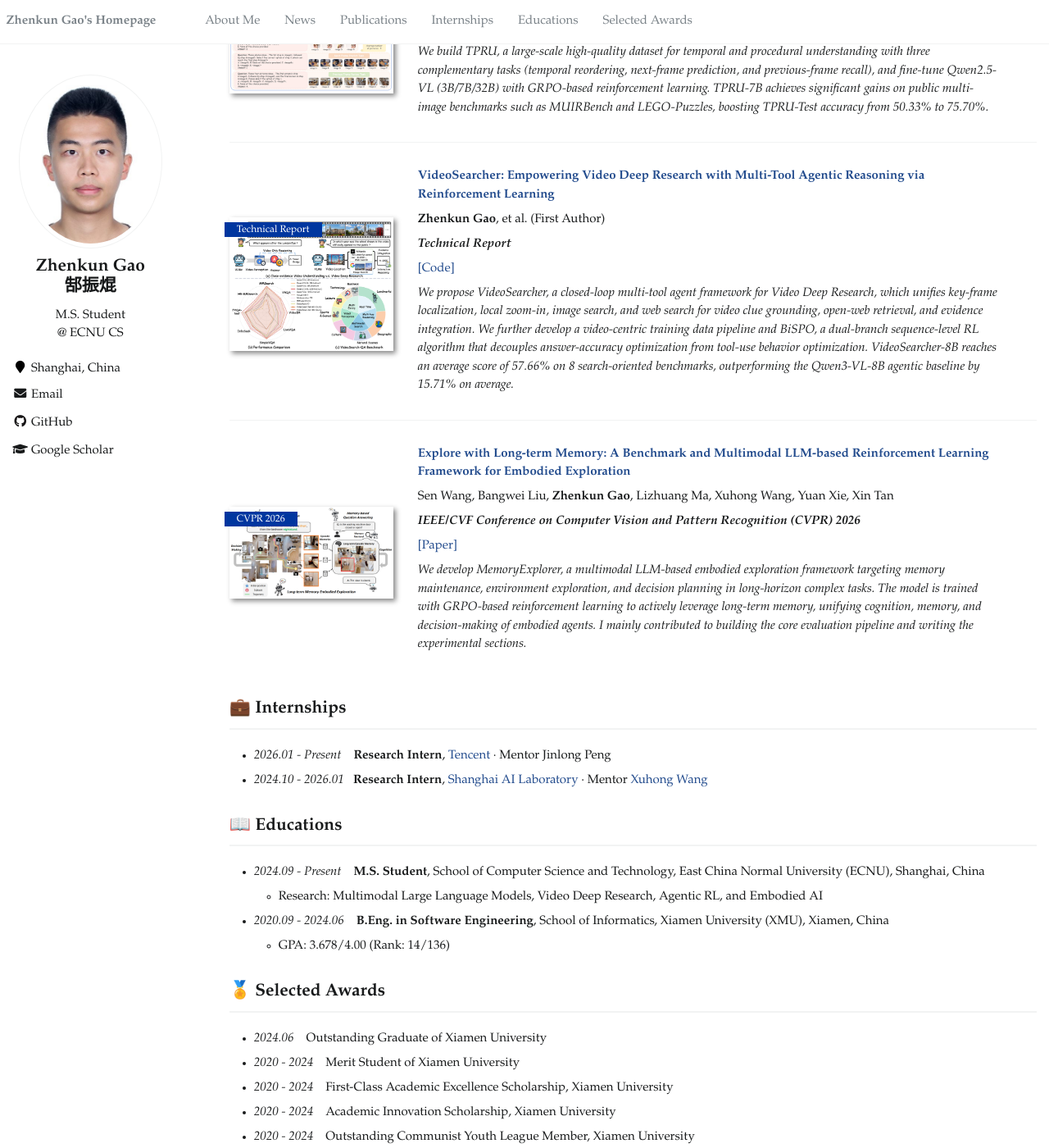
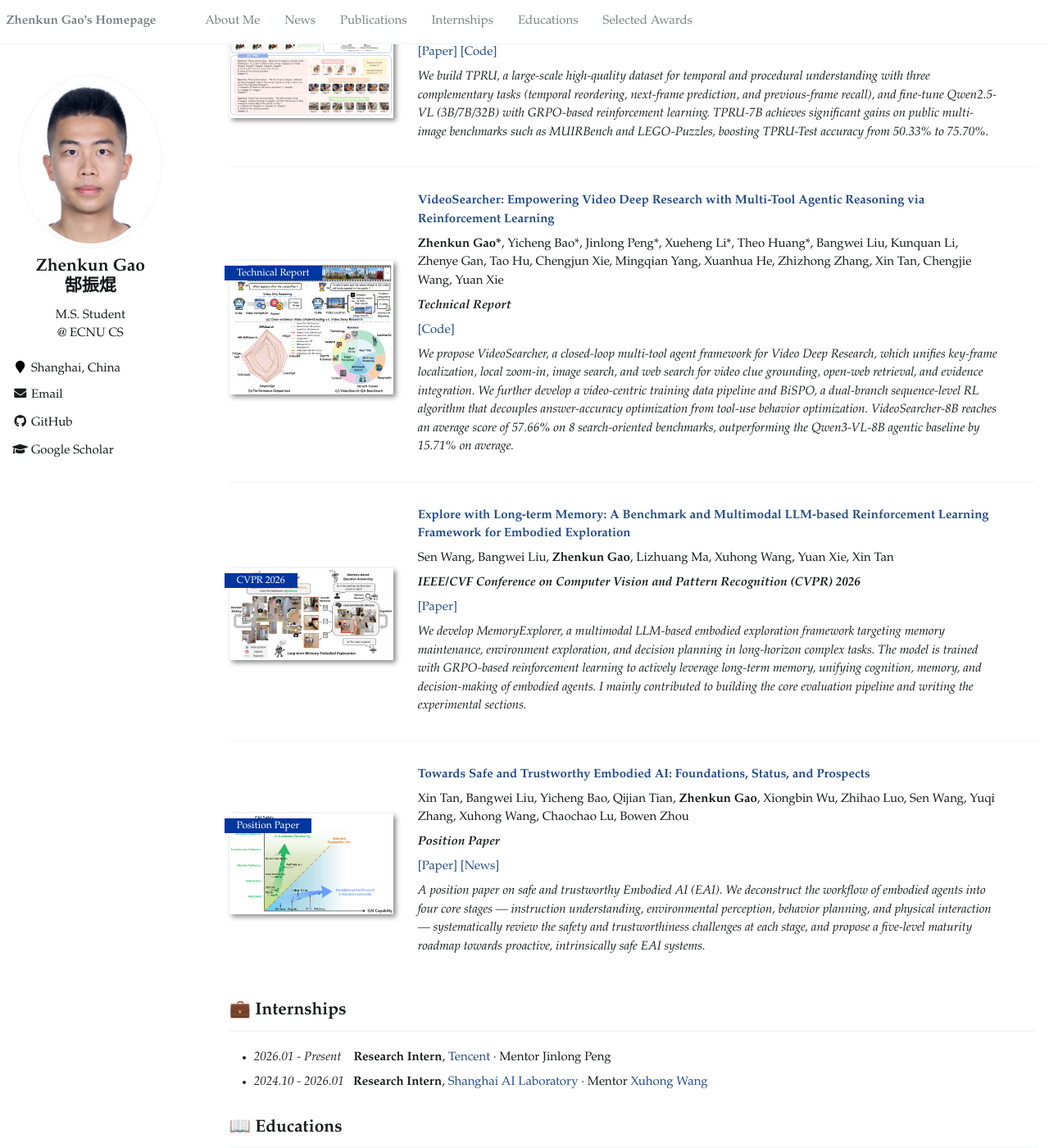
Before and after one commit to Stephen-gzk/stephen-gzk.github.io, a Jekyll site: the page built from _pages/about.md, in a window 1280 px wide and 1400 px high, scrolled down 818 px. Shown: the whole window at 82% size. Built offline with Jekyll 4.4.1, drawn with Linux system fonts in a browser that asks for light colours; some of the changed text lies outside the part shown.

Commit message:
Add trustworthy EAI position paper and VideoSearcher full author list
Co-Authored-By: Claude Fable 5 <noreply@anthropic.com>

```diff
--- a/_pages/about.md
+++ b/_pages/about.md
@@ -63,7 +65,7 @@ My research interest mainly includes **Multimodal Large Language Models (MLLMs)*
 
 [**VideoSearcher: Empowering Video Deep Research with Multi-Tool Agentic Reasoning via Reinforcement Learning**](https://github.com/Stephen-gzk/VideoSearcher)
 
-**Zhenkun Gao**, et al. (First Author)
+**Zhenkun Gao\***, Yicheng Bao\*, Jinlong Peng\*, Xueheng Li\*, Theo Huang\*, Bangwei Liu, Kunquan Li, Zhenye Gan, Tao Hu, Chengjun Xie, Mingqian Yang, Xuanhua He, Zhizhong Zhang, Xin Tan, Chengjie Wang, Yuan Xie
 
 ***Technical Report***
 
@@ -88,6 +90,24 @@ Sen Wang, Bangwei Liu, **Zhenkun Gao**, Lizhuang Ma, Xuhong Wang, Yuan Xie, Xin
 [[Paper]](https://arxiv.org/abs/2601.10744)
 
 *We develop MemoryExplorer, a multimodal LLM-based embodied exploration framework targeting memory maintenance, environment exploration, and decision planning in long-horizon complex tasks. The model is trained with GRPO-based reinforcement learning to actively leverage long-term memory, unifying cognition, memory, and decision-making of embodied agents. I mainly contributed to building the core evaluation pipeline and writing the experimental sections.*
+
+</div>
+</div>
+
+---
+
+<div class='paper-box'><div class='paper-box-image'><div><div class="badge">Position Paper</div><img src='images/embodied.png' alt="trustworthy-eai" width="100%"></div></div>
+<div class='paper-box-text' markdown="1">
+
+[**Towards Safe and Trustworthy Embodied AI: Foundations, Status, and Prospects**](https://openreview.net/pdf?id=Eu6Yt21Alv)
+
+Xin Tan, Bangwei Liu, Yicheng Bao, Qijian Tian, **Zhenkun Gao**, Xiongbin Wu, Zhihao Luo, Sen Wang, Yuqi Zhang, Xuhong Wang, Chaochao Lu, Bowen Zhou
+
+***Position Paper***
+
+[[Paper]](https://openreview.net/pdf?id=Eu6Yt21Alv) [[News]](https://mp.weixin.qq.com/s/CgBf-ZvMgfsWOrFlGKPZ8g)
+
+*A position paper on safe and trustworthy Embodied AI (EAI). We deconstruct the workflow of embodied agents into four core stages — instruction understanding, environmental perception, behavior planning, and physical interaction — systematically review the safety and trustworthiness challenges at each stage, and propose a five-level maturity roadmap towards proactive, intrinsically safe EAI systems.*
 
 </div>
 </div>
```
Also changed, not shown: other parts of _pages/about.md (+2 -0 lines), images/embodied.png (added).
